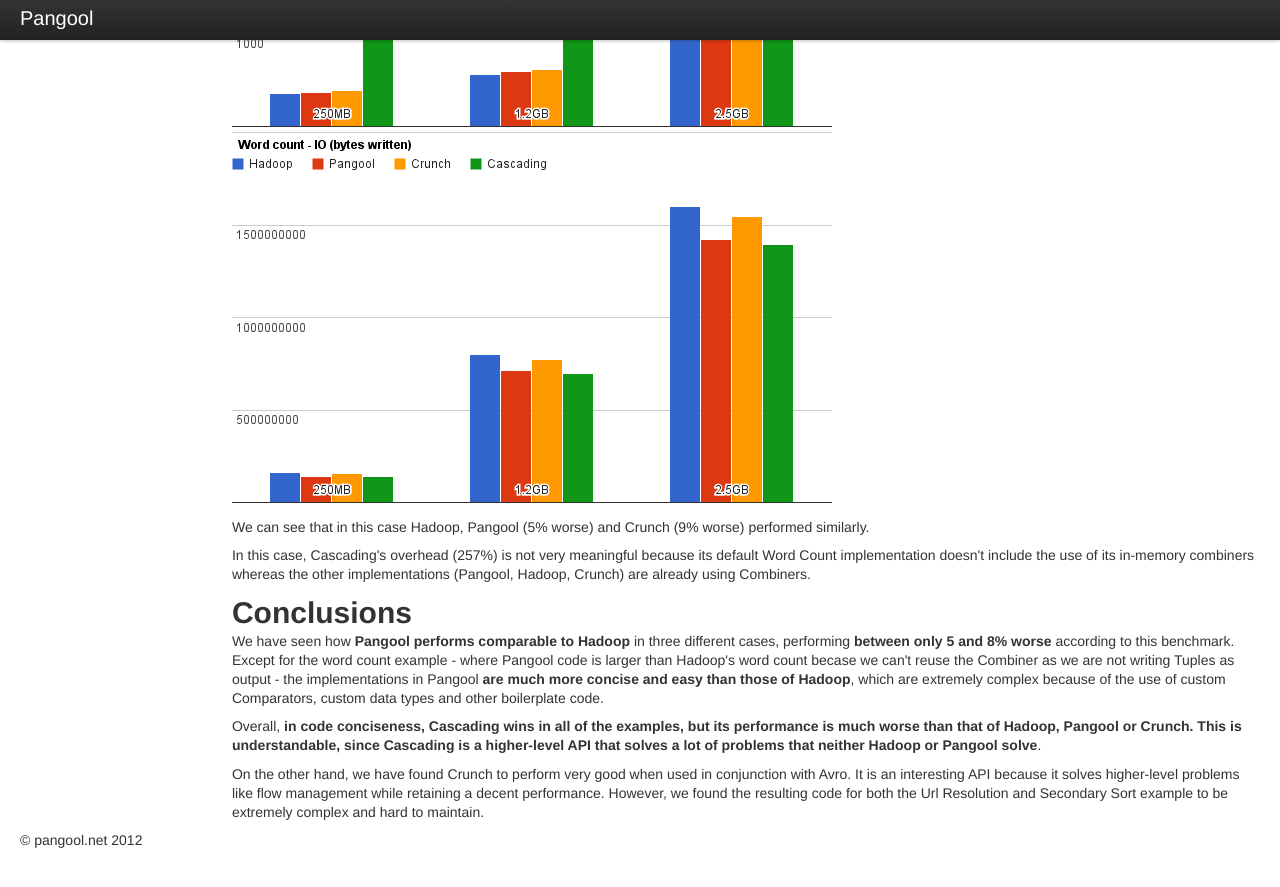
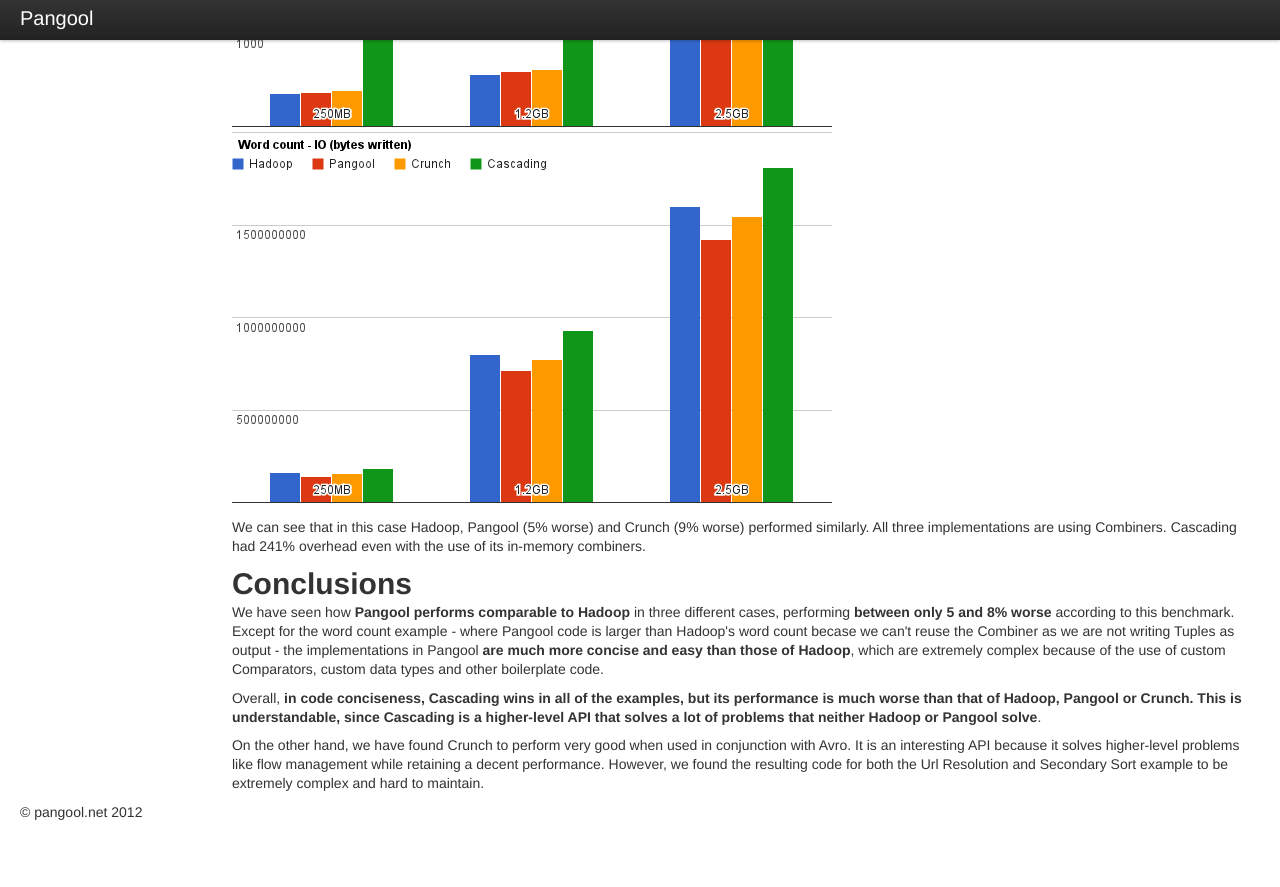
Before and after one commit to datasalt/pangool, a Jekyll site: the page built from benchmark.html, in a window 1280 px wide and 900 px high, scrolled down 3388 px. Shown: the top 887 px of the window. Built offline with Jekyll 4.4.1, drawn with Linux system fonts in a browser that asks for light colours; nearby versions of some CDN libraries; Markdown is read by kramdown in place of the engine named in the settings.

Commit message:
Updates to the benchmark

```diff
--- a/benchmark.html
+++ b/benchmark.html
@@ -113,11 +113,8 @@ These are the results that we obtained in time (seconds) and IO (bytes):
 <img src='images/benchmark/wc_io.png'/>
 </p>
 <p>
-We can see that in this case Hadoop, Pangool (5% worse) and Crunch (9% worse) performed similarly.
+We can see that in this case Hadoop, Pangool (5% worse) and Crunch (9% worse) performed similarly. All three implementations are using Combiners. Cascading had 241% overhead even with the use of its in-memory combiners.
 </p>
-<p>
-In this case, Cascading's overhead (257%) is not very meaningful because its default Word Count implementation doesn't include the use of its in-memory combiners whereas the other implementations (Pangool, Hadoop, Crunch) are already using Combiners.
-<p>
 
 <h1>Conclusions</h1>
 
```
Also changed, not shown: images/benchmark/wc_io.png, images/benchmark/wc_t.png.
